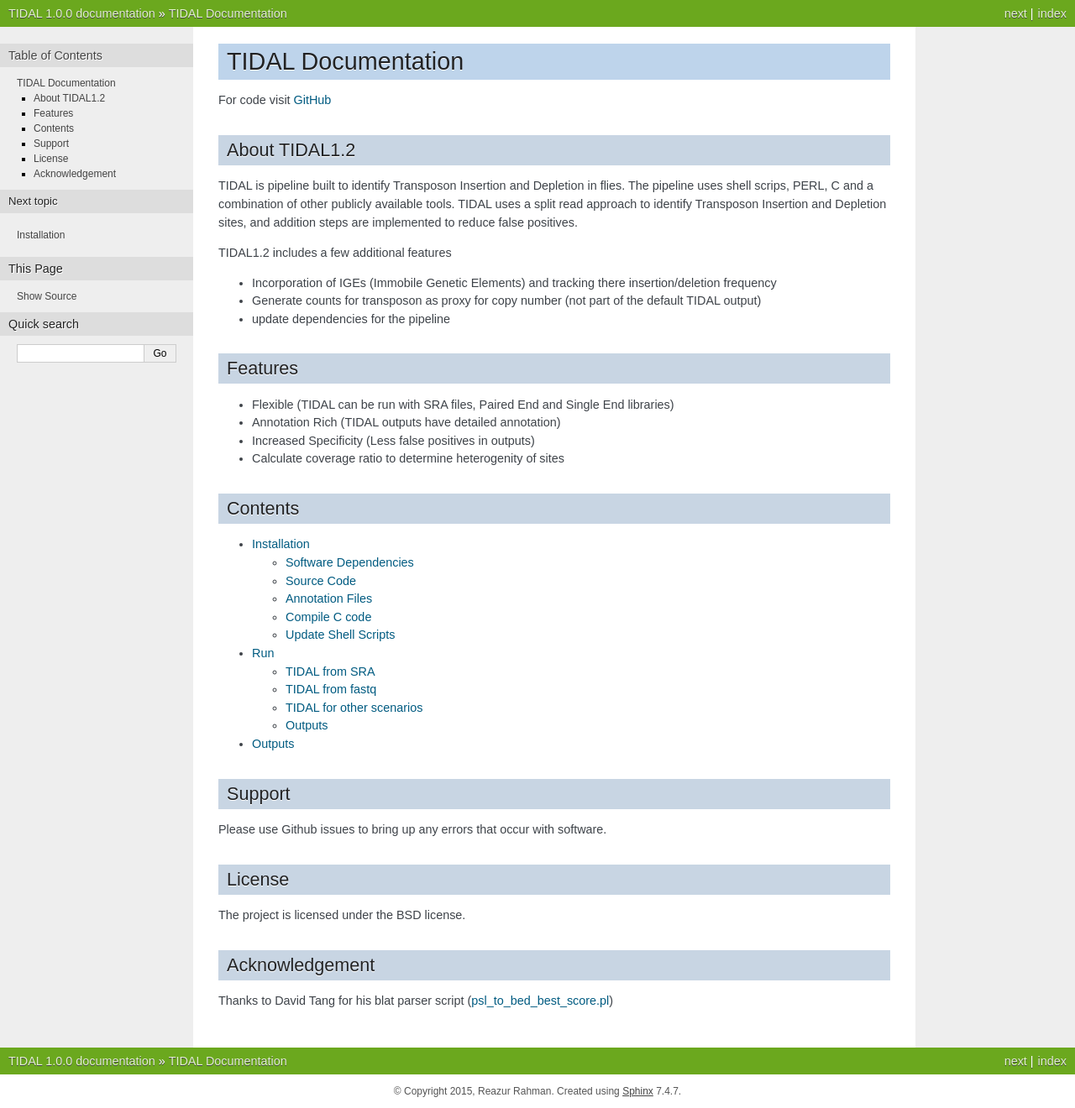
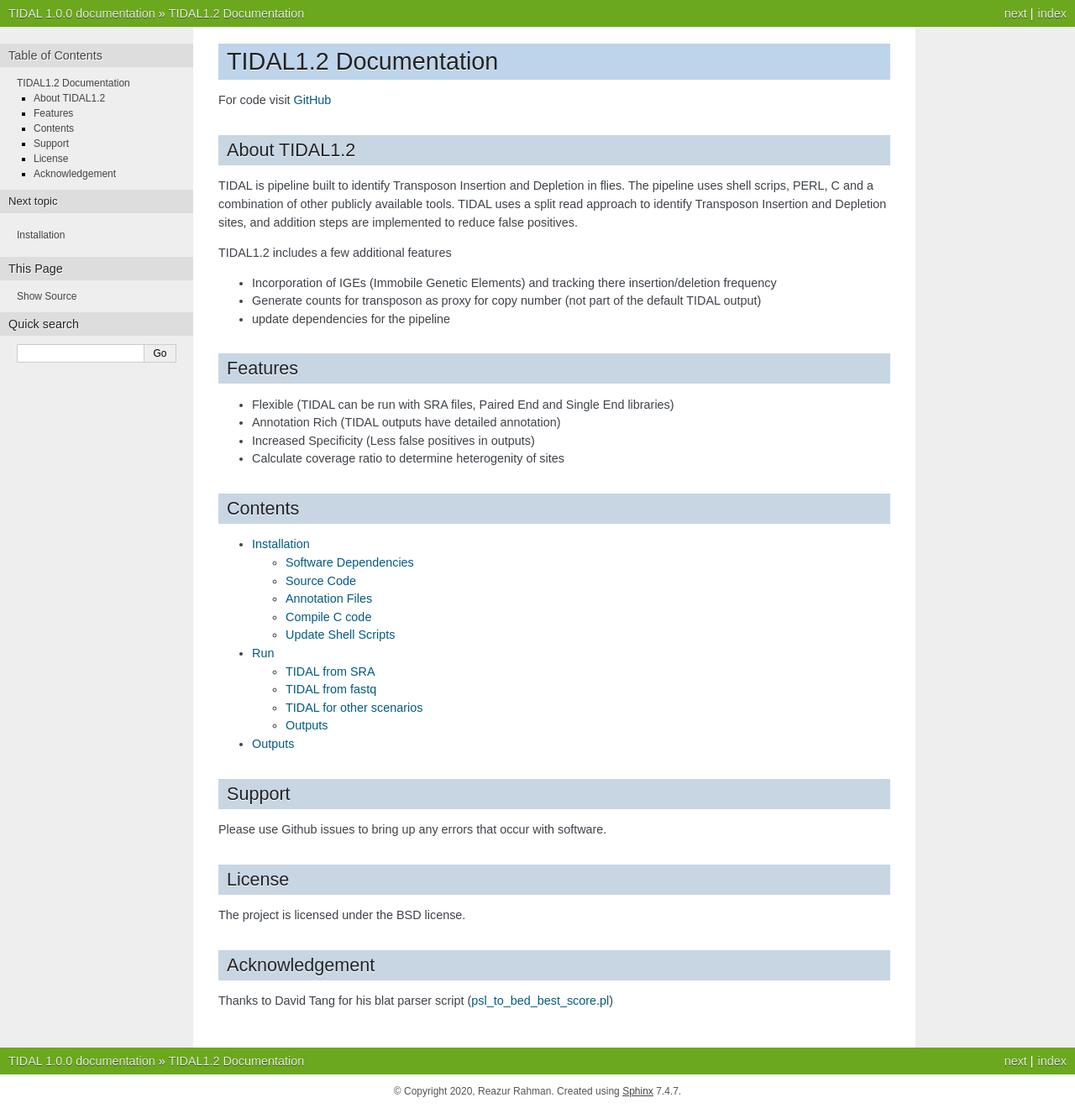
Before and after one commit to laulabbumc/TIDAL1.2, a Sphinx documentation site: the page built from docs/source/index.rst, in a window 1280 px wide. Shown: the whole page at 84% size. Built offline with Sphinx 7.4.7, drawn with Linux system fonts in a browser that asks for light colours.

Commit message:
update text

```diff
--- a/docs/source/conf.py
+++ b/docs/source/conf.py
@@ -49,7 +49,7 @@ master_doc = 'index'
 
 # General information about the project.
 project = u'TIDAL'
-copyright = u'2015, Reazur Rahman'
+copyright = u'2020, Reazur Rahman'
 author = u'Reazur Rahman'
 
 # The version info for the project you're documenting, acts as replacement for
--- a/docs/source/index.rst
+++ b/docs/source/index.rst
@@ -1,6 +1,6 @@
 
-TIDAL Documentation
-===================
+TIDAL1.2 Documentation
+======================
 
 For code visit `GitHub <https://github.com/laulabbumc/TIDAL1.2>`_
 
```
